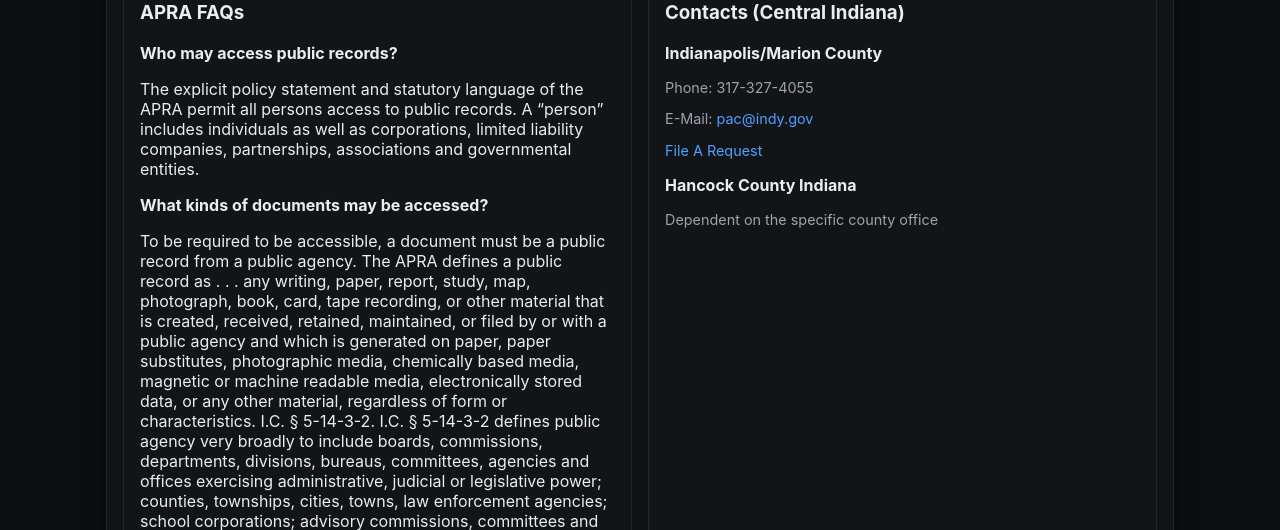
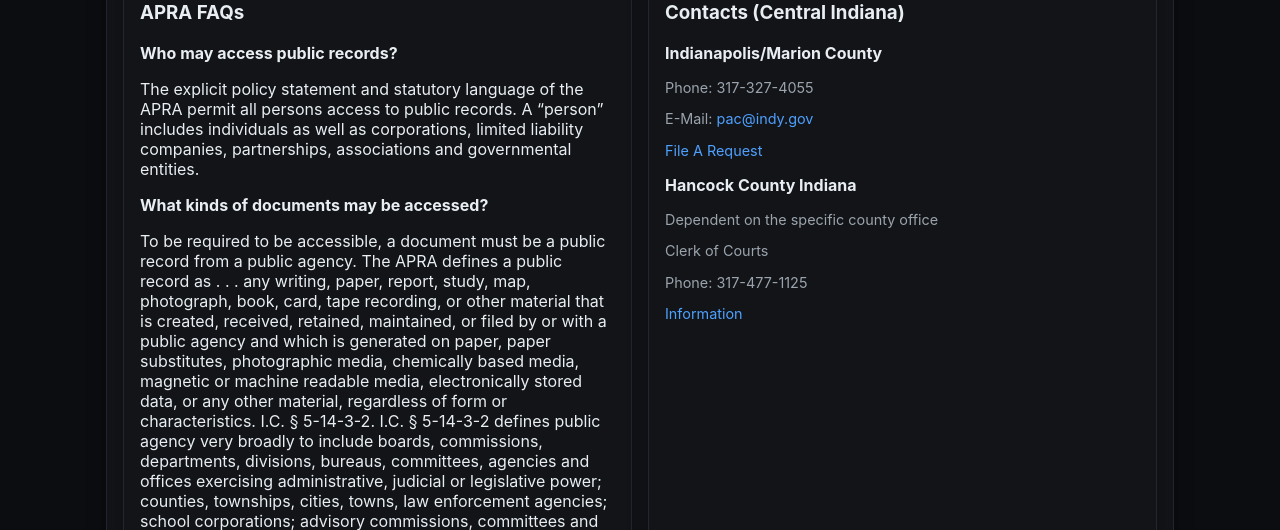
Before and after one commit to NewsNowIndy/Website, a Flask app: page /foia-laws/ in a window 1280 px wide. Shown: the part 282-812 px from the top of the page. Run offline with Flask 3, Linux system fonts and the light colour scheme.

Commit message:
feaat(FOIA): added Hancock County Info - Added FOIA request details for Hancock County, IN

```diff
--- a/app.py
+++ b/app.py
@@ -11,6 +11,7 @@
 from utils.email import send_email_smtp
 from utils.scraper import fetch_calendar_week
 
+__version__ = "1.0.0"
 app = Flask(__name__)
 app.config.from_object(Config)
 db.init_app(app)
--- a/templates/foia.html
+++ b/templates/foia.html
@@ -217,6 +217,13 @@
     <div class="qa-block">
       <p><strong>Hancock County Indiana</strong></p>
       <p class="small">Dependent on the specific county office</p>
+      <p class="small">Clerk of Courts</p>
+      <p class="small">Phone: 317-477-1125</p>
+      <p class="small">
+        <a href="https://www.hancockin.gov/187/Public-Records-Request" target="_blank" rel="noopener">
+          Information
+        </a>
+      </p>
     </div>
 </div>
 <div class="notice small">Tip: keep requests narrow to reduce delays and fees.</div></div>{% endblock %}
```
Also changed, not shown: pyproject.toml (added, +23 -0 lines), .github/workflows/realease.yml (added), 2 other files.
